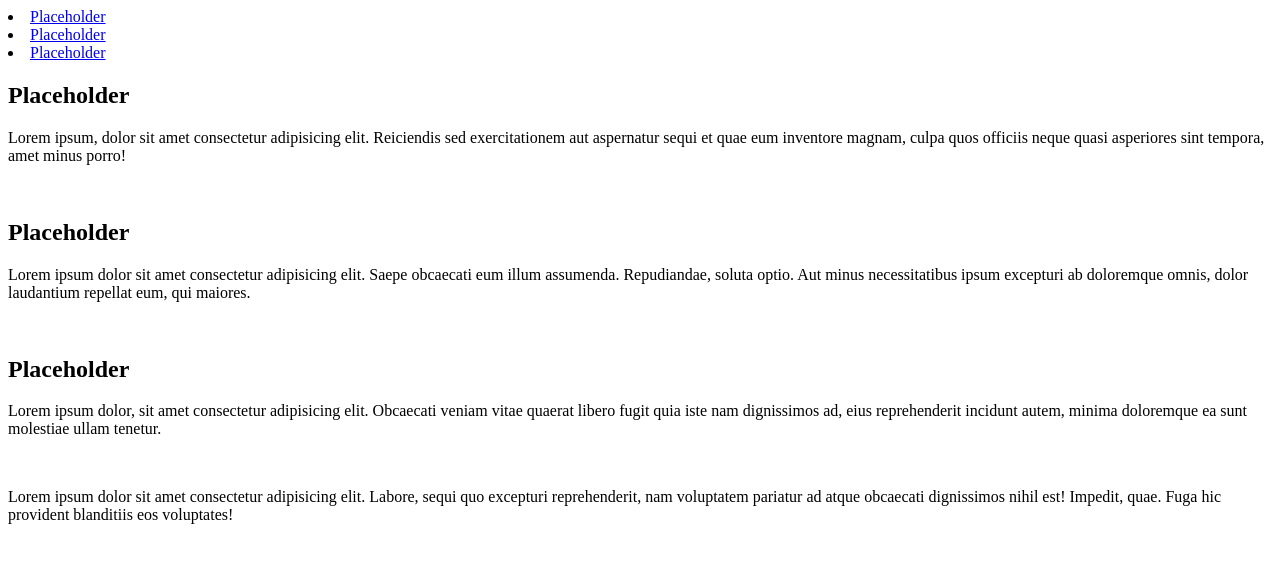
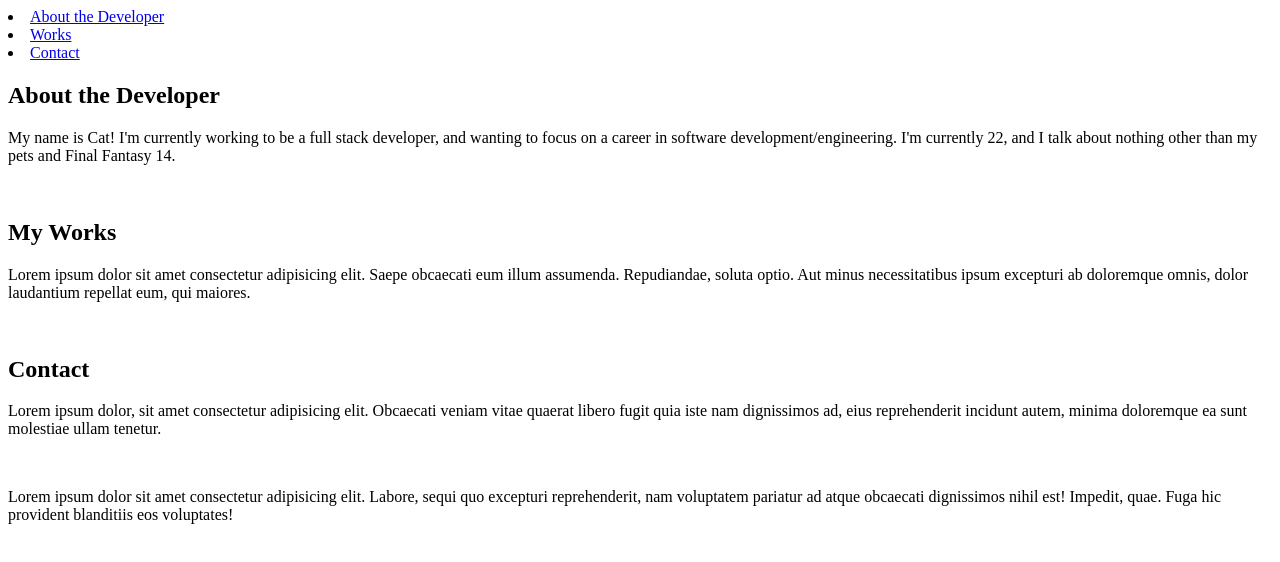
Before and after one commit to catleejs/portfolio, a plain HTML site: page index.html in a window 1280 px wide. Drawn offline with Linux system fonts and the light colour scheme.

Commit message:
adding hyperlinks to html

```diff
--- a/index.html
+++ b/index.html
@@ -14,36 +14,36 @@
     <header>
         <nav>
             <li>
-                <a href="#placeholder">Placeholder</a>
+                <a href="#about-me">About the Developer</a>
             </li>
             <li>
-                <a href="placeholder">Placeholder</a>
+                <a href="#my-work">Works</a>
             </li>
             <li>
-                <a href="placeholder">Placeholder</a>
+                <a href="#contact">Contact</a>
             </li>
         </nav>
     </header>
 
     <main>
-        <section>
-            <h1>Placeholder</h1>
-            <p>Lorem ipsum, dolor sit amet consectetur adipisicing elit. Reiciendis sed exercitationem aut aspernatur sequi et quae eum inventore magnam, culpa quos officiis neque quasi asperiores sint tempora, amet minus porro!</p>
+        <section class="#about-me">
+            <h1>About the Developer</h1>
+            <p>My name is Cat! I'm currently working to be a full stack developer, and wanting to focus on a career in software development/engineering. I'm currently 22, and I talk about nothing other than my pets and Final Fantasy 14.</p>
             <img />
         </section>
-        <section>
-            <h1>Placeholder</h1>
+        <section class="#my-work">
+            <h1>My Works</h1>
             <p>Lorem ipsum dolor sit amet consectetur adipisicing elit. Saepe obcaecati eum illum assumenda. Repudiandae, soluta optio. Aut minus necessitatibus ipsum excepturi ab doloremque omnis, dolor laudantium repellat eum, qui maiores.</p>
             <img />
         </section>
-        <section>
-            <h1>Placeholder</h1>
+        <section class="#contact">
+            <h1>Contact</h1>
             <p>Lorem ipsum dolor, sit amet consectetur adipisicing elit. Obcaecati veniam vitae quaerat libero fugit quia iste nam dignissimos ad, eius reprehenderit incidunt autem, minima doloremque ea sunt molestiae ullam tenetur.</p>
             <img />
         </section>
     </main>
 
-    <footer>
+    <footer class="#footer">
         <p>Lorem ipsum dolor sit amet consectetur adipisicing elit. Labore, sequi quo excepturi reprehenderit, nam voluptatem pariatur ad atque obcaecati dignissimos nihil est! Impedit, quae. Fuga hic provident blanditiis eos voluptates!</p>
     </footer>
 </body>
```
